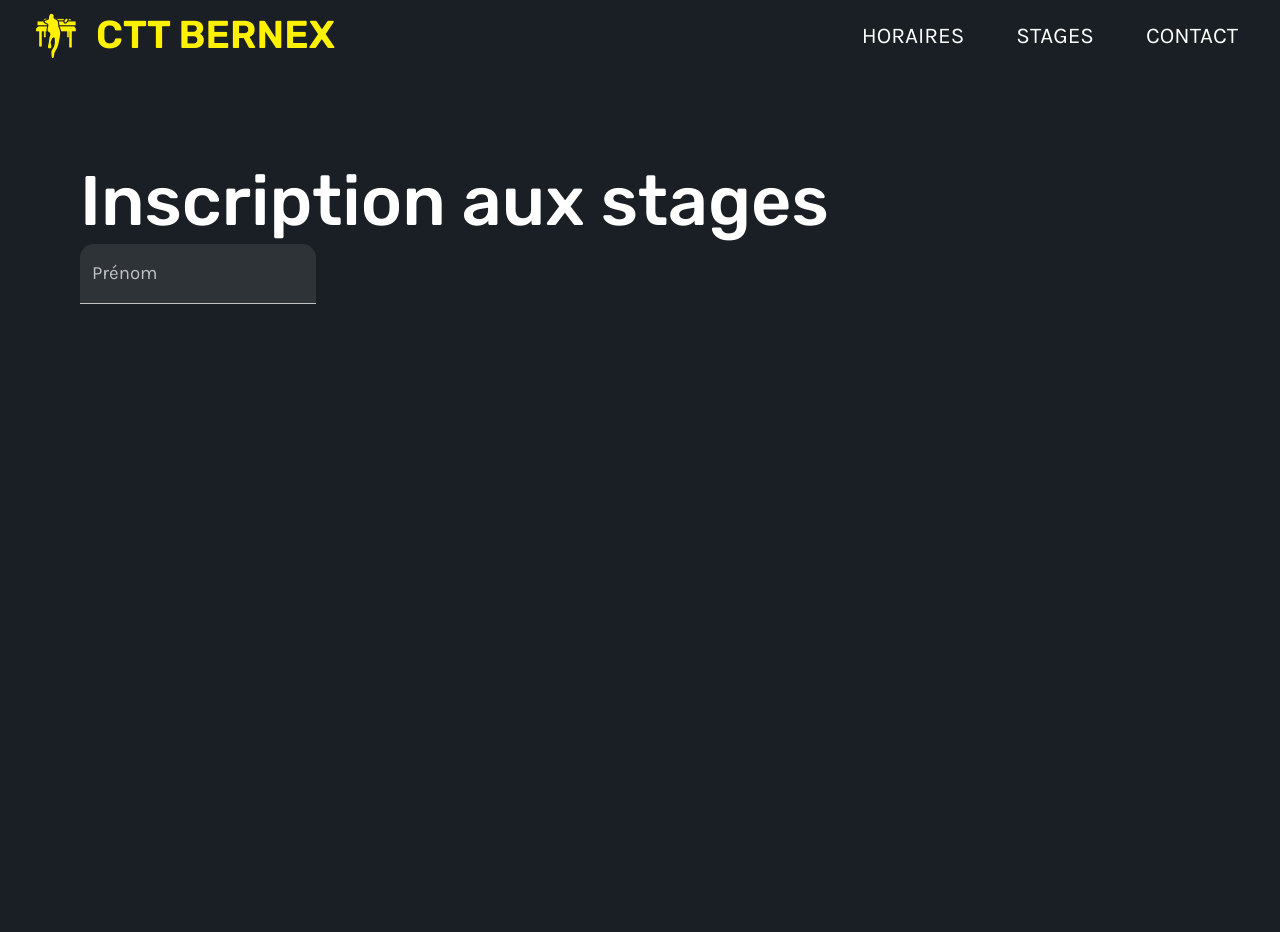
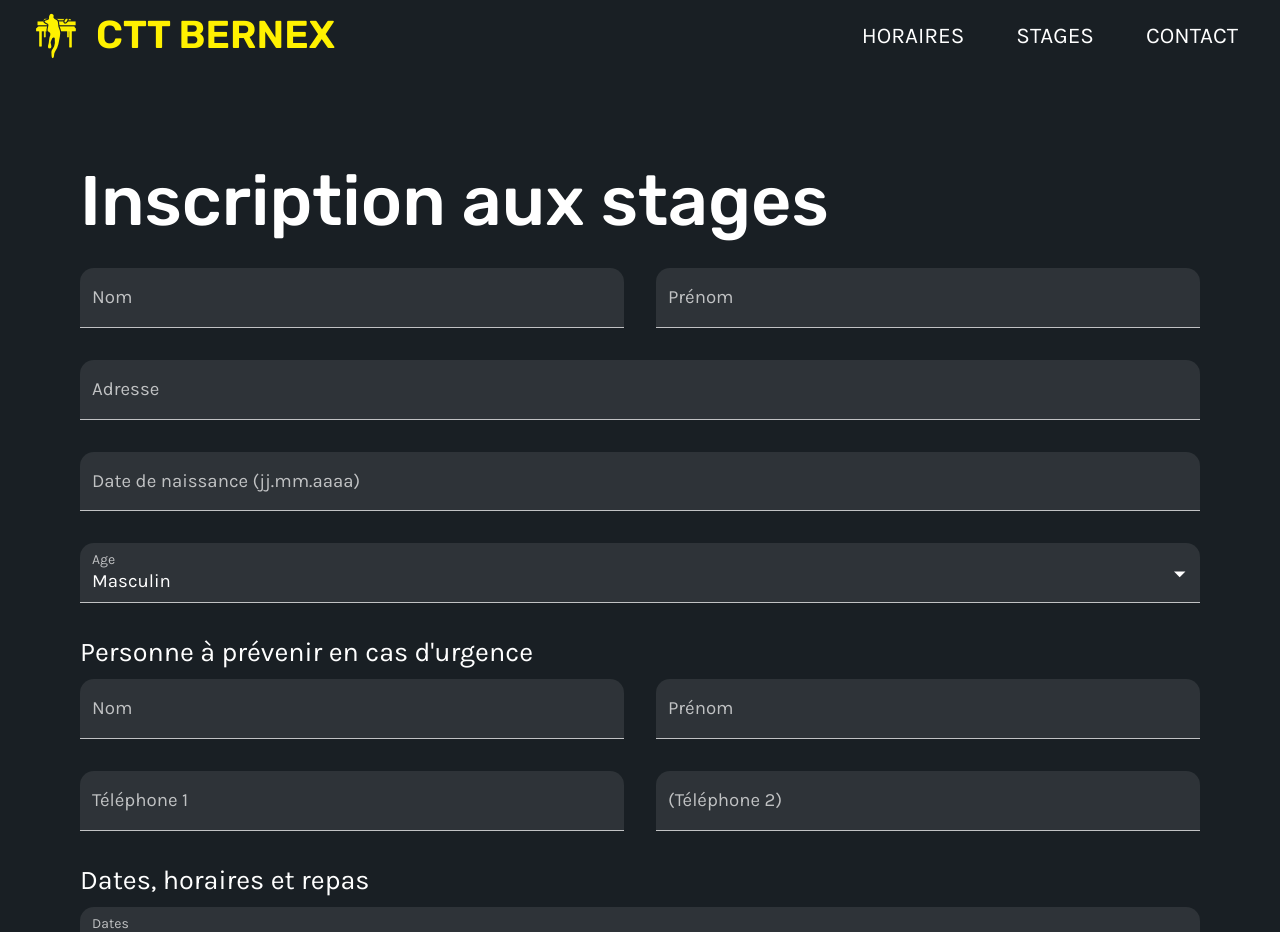
Before and after one commit to mateotiedra/cttb-website, a React (Create React App) app: page /stages in a window 1280 px wide. Shown: the top 932 px of the page. Before the commit the page ends 800 px from the top, so only its background shows below. Built offline with nearby package versions, Linux system fonts and the light colour scheme.

Commit message:
add fields

```diff
--- /dev/null
+++ b/src/components/WeekPresence/WeekPresence.js
@@ -0,0 +1,22 @@
+import { Box, Grid, ListItemText, ListItem, List } from '@mui/material';
+import React from 'react';
+
+import WeekPresenceLogic from './WeekPresenceLogic';
+
+function WeekPresence(props) {
+  const {} = WeekPresenceLogic();
+  const week = ['Lundi', 'mardi', 'mercredi', 'jeudi', 'vendredi'];
+  return (
+    <List>
+      {week.map((day) => {
+        return (
+          <ListItem key={day}>
+            <ListItemText primary={day} />
+          </ListItem>
+        );
+      })}
+    </List>
+  );
+}
+
+export default WeekPresence;
--- /dev/null
+++ b/src/components/WeekPresence/WeekPresenceLogic.js
@@ -0,0 +1,7 @@
+import React from "react";
+
+const WeekPresenceLogic = (props) => {
+  return {};
+};
+
+export default WeekPresenceLogic;
--- a/src/pages/Stage/Stage.js
+++ b/src/pages/Stage/Stage.js
@@ -1,22 +1,176 @@
 import React from 'react';
-import { TextField, Typography } from '@mui/material';
+import {
+  TextField,
+  Typography,
+  Button,
+  FormControl,
+  FormLabel,
+  RadioGroup,
+  FormControlLabel,
+  Radio,
+  MenuItem,
+  InputLabel,
+  Select,
+} from '@mui/material';
 
 import Navbar from '../../components/Navbar/Navbar';
 import SectionContainer from '../../components/SectionContainer/SectionContainer';
 import SectionDivider from '../../components/SectionDivider/SectionDivider';
 
 import StageLogic from './StageLogic';
+import { Box } from '@mui/system';
+import WeekPresence from '../../components/WeekPresence/WeekPresence';
+
+const LateralBox = (props) => {
+  return (
+    <Box
+      sx={{
+        display: 'flex',
+        flexDirection: 'row',
+        justifyContent: 'space-between',
+        gap: 4,
+      }}
+    >
+      {props.children}
+    </Box>
+  );
+};
 
 function Stage(props) {
-  const { register, handleSubmit } = StageLogic();
+  const { register, errors, onSubmit } = StageLogic();
+
+  const basicFieldProps = (options) => {
+    return {
+      label: options.label,
+      variant: 'filled',
+      sx: { flexGrow: 1 },
+      ...register(options.id, {
+        required: options.required === undefined ? true : options.required,
+        pattern: options.pattern || /^[A-Za-z]+$/i,
+      }),
+      error: errors[options.id] !== undefined,
+    };
+  };
+
   return (
     <>
       <Navbar />
       <SectionDivider h={2} />
       <SectionContainer sx={{ color: 'primary' }}>
-        <Typography variant='h2'>Inscription aux stages</Typography>
-        <form>
-          <TextField label='Prénom' variant='filled' />
+        <Typography variant='h2' sx={{ mb: 3 }}>
+          Inscription aux stages
+        </Typography>
+        <form onSubmit={onSubmit}>
+          <Box sx={{ display: 'flex', flexDirection: 'column', gap: 4 }}>
+            <LateralBox>
+              <TextField
+                {...basicFieldProps({ id: 'lastName', label: 'Nom' })}
+              />
+              <TextField
+                {...basicFieldProps({ id: 'firstName', label: 'Prénom' })}
+              />
+            </LateralBox>
+            <TextField
+              {...basicFieldProps({
+                id: 'adress',
+                label: 'Adresse',
+                pattern: /[\s\S]*/,
+              })}
+            />
+            <TextField
+              {...basicFieldProps({
+                id: 'birthDate',
+                label: 'Date de naissance (jj.mm.aaaa)',
+                pattern:
+                  /^\s*(3[01]|[12][0-9]|0?[1-9])\.(1[012]|0?[1-9])\.((?:19|20)\d{2})\s*$/g,
+              })}
+            />
+            <FormControl variant='filled' fullWidth>
+              <InputLabel id='select-gender-label'>Age</InputLabel>
+              <Select
+                labelId='select-gender-label'
+                id='select-gender'
+                label='Genre'
+                {...register('gender', {
+                  required: true,
+                })}
+                defaultValue='male'
+              >
+                <MenuItem value={'male'}>Masculin</MenuItem>
+                <MenuItem value={'female'}>Féminin</MenuItem>
+                <MenuItem value={'other'}>Autre</MenuItem>
+              </Select>
+            </FormControl>
+            <Box>
+              <Typography variant='h5' sx={{ mb: 1 }}>
+                Personne à prévenir en cas d'urgence
+              </Typography>
+              <LateralBox>
+                <TextField
+                  {...basicFieldProps({
+                    id: 'urgencyPersonlastName',
+                    label: 'Nom',
+                  })}
+                />
+                <TextField
+                  {...basicFieldProps({
+                    id: 'urgencyPersonFirstName',
+                    label: 'Prénom',
+                  })}
+                />
+              </LateralBox>
+            </Box>
+            <LateralBox>
+              <TextField
+                {...basicFieldProps({
+                  id: 'urgencyPersonNumberA',
+                  label: 'Téléphone 1',
+                  pattern:
+                    /^[\+]?[(]?[0-9]{3}[)]?[-\s\.]?[0-9]{3}[-\s\.]?[0-9]{4,6}$/,
+                })}
+              />
+              <TextField
+                {...basicFieldProps({
+                  id: 'urgencyPersonNumberB',
+                  label: '(Téléphone 2)',
+                  required: false,
+                  pattern:
+                    /^[\+]?[(]?[0-9]{3}[)]?[-\s\.]?[0-9]{3}[-\s\.]?[0-9]{4,6}$/,
+                })}
+              />
+            </LateralBox>
+            <Box>
+              <Typography variant='h5' sx={{ mb: 1 }}>
+                Dates, horaires et repas
+              </Typography>
+              <FormControl variant='filled' fullWidth>
+                <InputLabel id='select-dates-label'>Dates</InputLabel>
+                <Select
+                  labelId='select-dates-label'
+                  id='select-dates'
+                  label='Dates'
+                  {...register('dates', {
+                    required: true,
+                  })}
+                  defaultValue='weekA'
+                >
+                  <MenuItem value={'weekA'}>Semaine du 8 au 12 août</MenuItem>
+                  <MenuItem value={'weekB'}>Semaine du 15 au 19 août</MenuItem>
+                </Select>
+              </FormControl>
+            </Box>
+            <WeekPresence />
+            <Button
+              variant='contained'
+              type='submit'
+              disableElevation
+              size='large'
+              fullWidth
+              sx={{ mt: 3 }}
+            >
+              Envoyer
+            </Button>
+          </Box>
         </form>
       </SectionContainer>
     </>
--- a/src/pages/Stage/StageLogic.js
+++ b/src/pages/Stage/StageLogic.js
@@ -1,10 +1,14 @@
 import { useForm } from 'react-hook-form';
 
 const StageLogic = (props) => {
-  const { register, handleSubmit } = useForm();
+  const {
+    register,
+    formState: { errors },
+    handleSubmit,
+  } = useForm();
   const onSubmit = (data) => console.log(data);
 
-  const fields = [
+  /* const fields = [
     {
       input: register('firstName', { required: true, pattern: /^[A-Za-z]+$/i }),
     },
@@ -19,9 +23,9 @@ const StageLogic = (props) => {
       }),
     },
     { input: register('gender', { required: true }), type: 'selection' },
-  ];
+  ]; */
 
-  return { register, handleSubmit };
+  return { register, errors, handleSubmit, onSubmit: handleSubmit(onSubmit) };
 };
 
 export default StageLogic;
```
